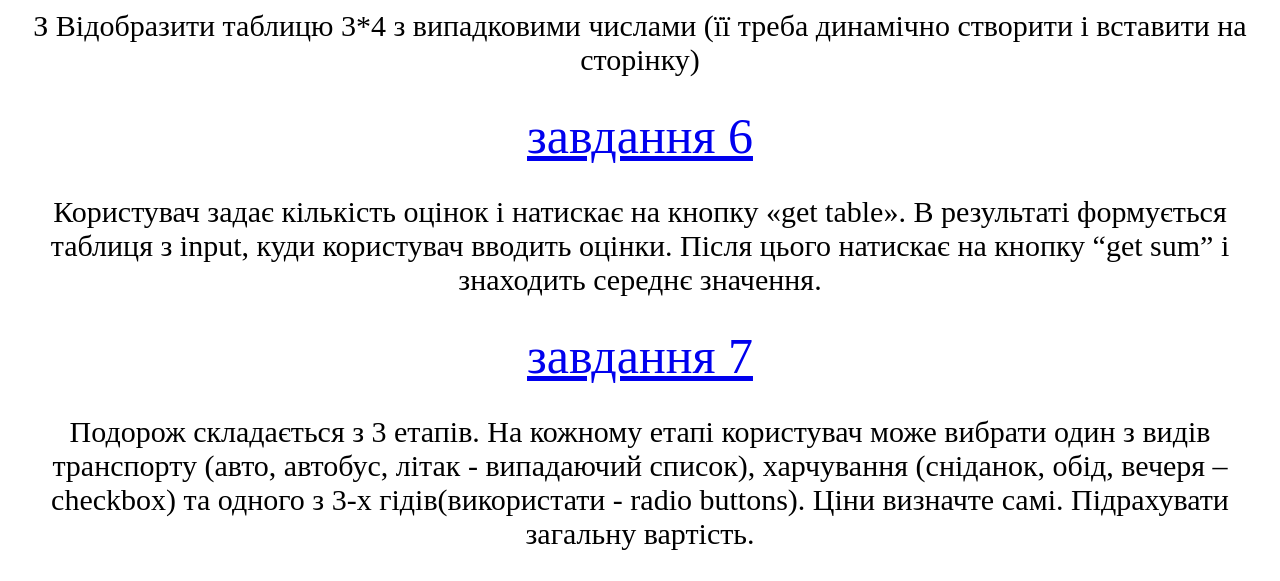
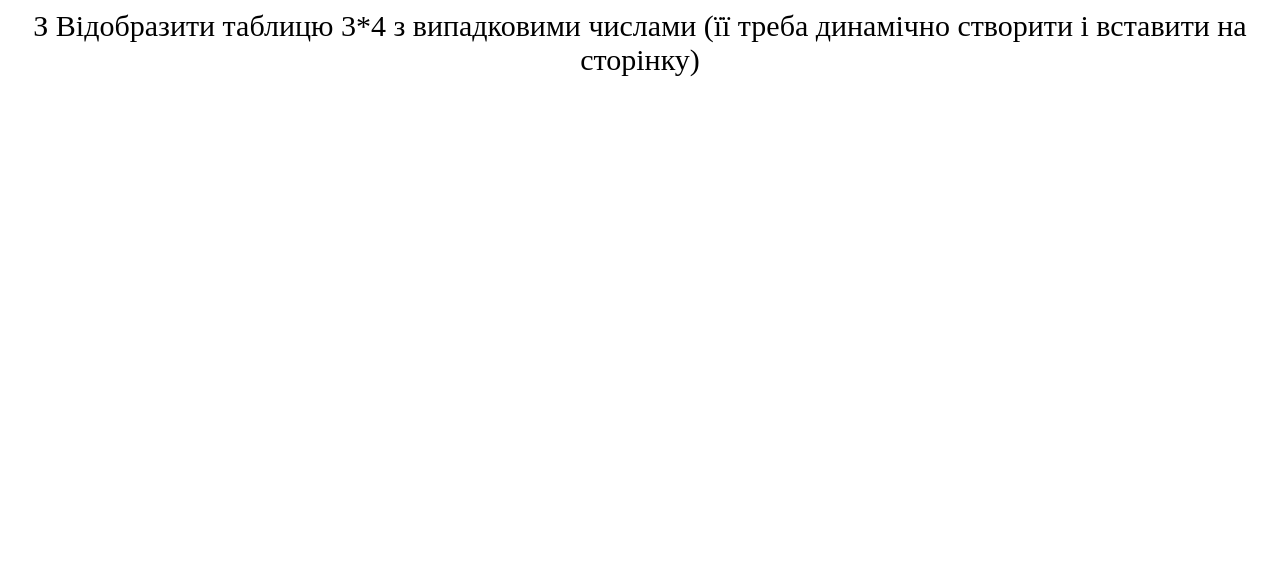
Before and after one commit to Gloriaxp17/JS-course-2025, a plain HTML site: page lesson18/index.html in a window 1280 px wide. Shown: the part 741-1322 px from the top of the page. After the commit the page ends 848 px from the top, so only its background shows below. Drawn offline with Linux system fonts and the light colour scheme.

Commit message:
Update index.html

```diff
--- a/lesson18/index.html
+++ b/lesson18/index.html
@@ -32,18 +32,7 @@
             <p>З Відобразити таблицю 3*4 з випадковими числами (її треба динамічно створити і вставити на сторінку)
             </p>
         </div>
-        <div><a href="html/tasc6.html">завдання 6</a>
-            <p>Користувач задає кількість оцінок і натискає на кнопку «get table». В результаті формується таблиця з
-                input, куди користувач вводить оцінки. Після цього натискає на кнопку “get sum” і знаходить середнє
-                значення.
-            </p>
-        </div>
-        <div><a href="html/tasc7.html">завдання 7</a>
-            <p>Подорож складається з 3 етапів. На кожному етапі користувач може вибрати один з видів транспорту (авто,
-                автобус, літак - випадаючий список), харчування (сніданок, обід, вечеря – checkbоx) та одного з 3-х
-                гідів(використати - radio buttons). Ціни визначте самі. Підрахувати загальну вартість.
-            </p>
-        </div>
+
 
     </main>
     <footer></footer>
```
